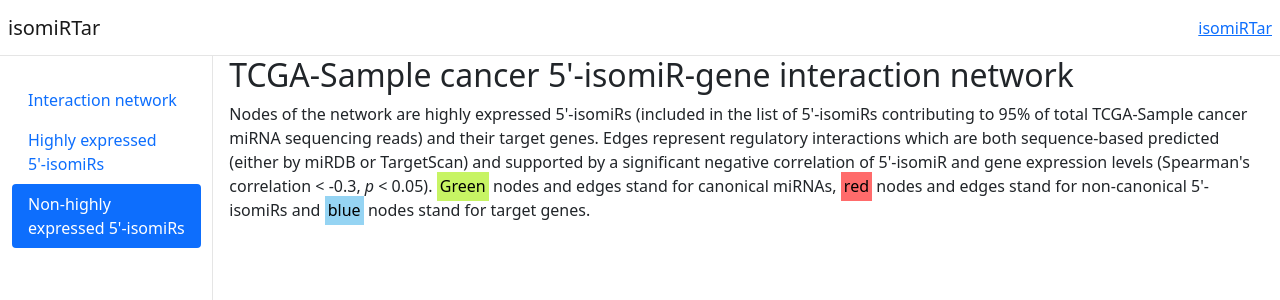
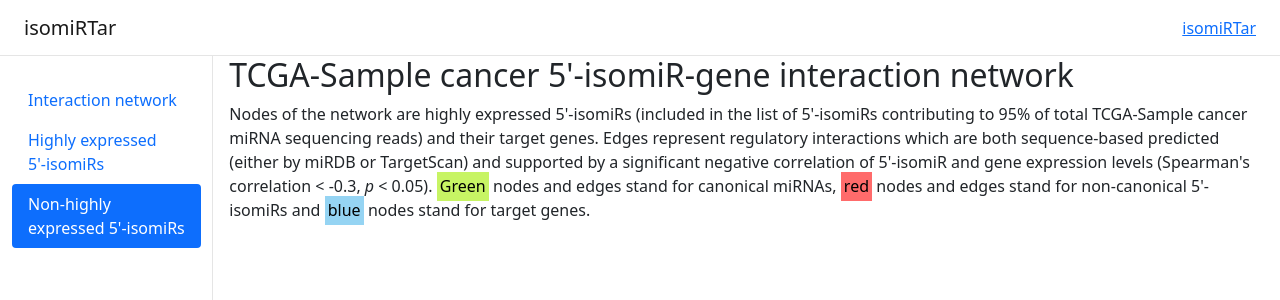
Before and after one commit to s-a-nersisyan/isomiRTar, a Flask app: template web_app/frontend/templates/cancer/main.html in a window 1280 px wide. Shown: the top 300 px of the page. Run offline with Flask 2, Linux system fonts and the light colour scheme; tables that the repository leaves empty hold one stand-in row (values such as "Sample post"); the template is opened without the code that fills it: values that come from a table or form of the project are taken from there, most other values are stand-ins (such as "Sample title", 1, 10 or a date in 2020); parts of the project's set-up code (start-up, migrations or seed data) failed here and were passed over; some libraries are stand-ins or nearby versions.

Commit message:
Header paddings

```diff
--- a/web_app/frontend/templates/top_menu.html
+++ b/web_app/frontend/templates/top_menu.html
@@ -1,7 +1,7 @@
 <nav class="topmenu navbar fixed-top navbar-light bg-white d-flex justify-content-between px-2">
-  <a class="navbar-brand" style="flex-grow: 1; flex-basis: 0;" href="/">isomiRTar</a>
+  <a class="navbar-brand ps-3" style="flex-grow: 1; flex-basis: 0;" href="/">isomiRTar</a>
 
-  <nav aria-label="breadcrumb">
+  <nav aria-label="breadcrumb" class="pe-3">
     <ol class="breadcrumb mb-0">
       <li class="breadcrumb-item"><a href="/">isomiRTar</a></li>
       {% if page == "miRNA" %}
```
